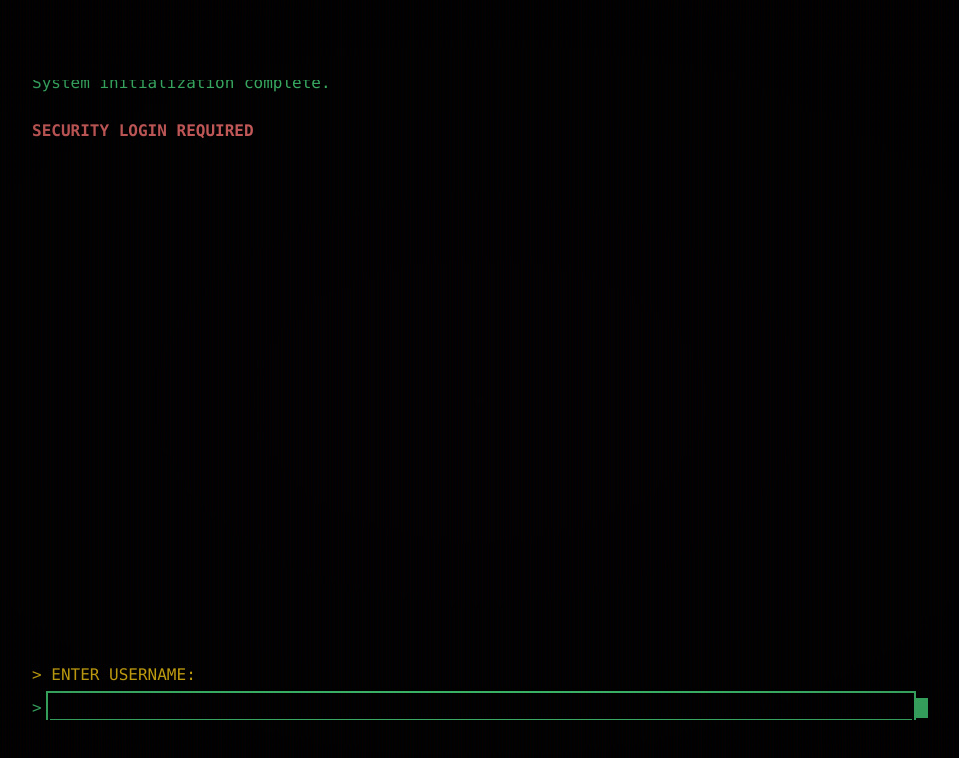
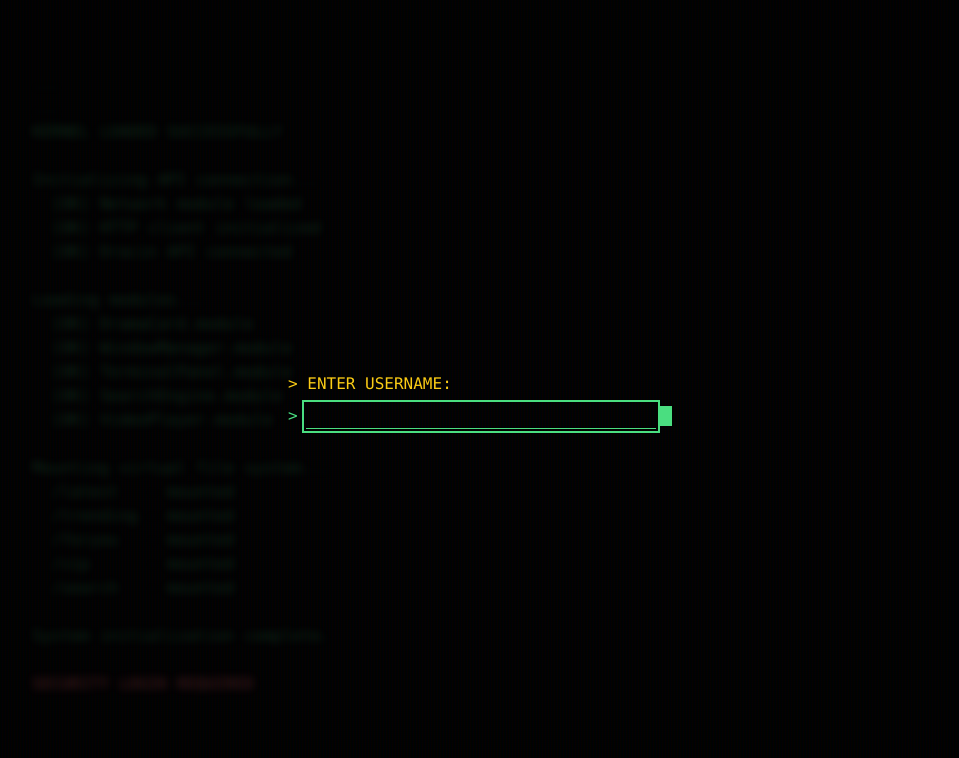
Before and after one commit to energetictree/dracin, a React (Vite) app in the folder app/: page / in a window 1280 px wide. Shown: the top 758 px of the page, without its empty margins (160-1119 px from the left). Built offline with nearby package versions, Linux system fonts and the light colour scheme.

Commit message:
fix: center login form on boot screen
- Changed from blank lines approach to fixed positioning
- Boot text now fades out with blur effect when login appears
- Login form is centered vertically and horizontally on both desktop and mobile
- Progress bar stays inside the boot sequence container

```diff
--- a/app/src/components/BootSequence.tsx
+++ b/app/src/components/BootSequence.tsx
@@ -101,7 +101,7 @@ function DesktopBootSequence({ onLogin }: BootSequenceProps) {
     return () => clearInterval(cursorInterval);
   }, []);
 
-  // Auto-scroll to bottom when new lines are added
+  // Auto-scroll to bottom during boot sequence
   useEffect(() => {
     if (scrollRef.current) {
       scrollRef.current.scrollIntoView({ behavior: 'smooth', block: 'end' });
@@ -147,8 +147,12 @@ function DesktopBootSequence({ onLogin }: BootSequenceProps) {
   }
 
   return (
-    <div className="min-h-screen bg-black flex items-center justify-center p-8 crt-screen">
-      <div ref={containerRef} className="w-full max-w-4xl max-h-[80vh] overflow-y-auto">
+    <div className="min-h-screen bg-black flex flex-col items-center justify-center p-8 crt-screen">
+      {/* Boot sequence text - fades out when login appears */}
+      <div
+        ref={containerRef}
+        className={`w-full max-w-4xl max-h-[80vh] overflow-y-auto transition-opacity duration-500 ${bootComplete ? 'opacity-20 blur-sm' : 'opacity-100'}`}
+      >
         <pre className="text-green-400 font-mono text-sm md:text-base leading-relaxed">
           {lines.map((line, index) => (
             <div key={index} className={`
@@ -163,38 +167,36 @@ function DesktopBootSequence({ onLogin }: BootSequenceProps) {
             </div>
           ))}
 
-          {/* Blank lines to push login to middle */}
+          <div ref={scrollRef} />
+
+          {/* Progress Bar */}
+          {!bootComplete && (
+            <div className="mt-8 flex items-center gap-4">
+              <span className="text-green-600 text-sm">LOADING:</span>
+              <div className="flex-1 h-6 border-2 border-green-600 p-1">
+                <div
+                  className="h-full bg-green-500 transition-all duration-100"
+                  style={{ width: `${(currentLine / bootLines.length) * 100}%` }}
+                />
+              </div>
+              <span className="text-green-400 text-sm w-12 text-right">
+                {Math.round((currentLine / bootLines.length) * 100)}%
+              </span>
+            </div>
+          )}
+        </pre>
+      </div>
+
+      {/* Login Form - Centered in screen */}
       {bootComplete && (
-            <>
-              <div>{' '}</div>
-              <div>{' '}</div>
-              <div>{' '}</div>
-              <div>{' '}</div>
-              <div>{' '}</div>
-              <div>{' '}</div>
-              <div>{' '}</div>
-              <div>{' '}</div>
-              <div>{' '}</div>
-              <div>{' '}</div>
-              <div>{' '}</div>
-              <div>{' '}</div>
-              <div>{' '}</div>
-              <div>{' '}</div>
-              <div>{' '}</div>
-              <div>{' '}</div>
-              <div>{' '}</div>
-              <div>{' '}</div>
-              <div>{' '}</div>
-              <div>{' '}</div>
-            </>
-          )}
-
+        <div className="fixed inset-0 flex items-center justify-center z-50">
+          <div className="w-full max-w-md px-8">
             {/* Login Prompts - Pure text, no boxes */}
-          {bootComplete && loginStep === 'username' && (
-            <div className="mt-4">
-              <div className="text-yellow-400">{'>'} ENTER USERNAME:</div>
+            {loginStep === 'username' && (
+              <div>
+                <div className="text-yellow-400 font-mono text-sm md:text-base">{'>'} ENTER USERNAME:</div>
                 <div className="flex items-center mt-2">
-                <span className="text-green-400 mr-2">{'>'}</span>
+                  <span className="text-green-400 mr-2 font-mono text-sm md:text-base">{'>'}</span>
                   <input
                     ref={inputRef}
                     type="text"
@@ -220,11 +222,11 @@ function DesktopBootSequence({ onLogin }: BootSequenceProps) {
               </div>
             )}
 
-          {bootComplete && loginStep === 'password' && (
-            <div className="mt-4">
-              <div className="text-yellow-400">{'>'} ENTER PASSWORD:</div>
+            {loginStep === 'password' && (
+              <div>
+                <div className="text-yellow-400 font-mono text-sm md:text-base">{'>'} ENTER PASSWORD:</div>
                 <div className="flex items-center mt-2">
-                <span className="text-green-400 mr-2">{'>'}</span>
+                  <span className="text-green-400 mr-2 font-mono text-sm md:text-base">{'>'}</span>
                   <input
                     ref={inputRef}
                     type="password"
@@ -250,30 +252,13 @@ function DesktopBootSequence({ onLogin }: BootSequenceProps) {
             )}
 
             {error && (
-            <div className="mt-4 text-red-500 font-bold">
+              <div className="mt-4 text-red-500 font-bold font-mono text-sm md:text-base">
                 {error}
               </div>
             )}
-
-          <div ref={scrollRef} />
-        </pre>
-
-        {/* Progress Bar */}
-        {!bootComplete && (
-          <div className="mt-8 flex items-center gap-4">
-            <span className="text-green-600 text-sm">LOADING:</span>
-            <div className="flex-1 h-6 border-2 border-green-600 p-1">
-              <div
-                className="h-full bg-green-500 transition-all duration-100"
-                style={{ width: `${(currentLine / bootLines.length) * 100}%` }}
-              />
           </div>
-            <span className="text-green-400 text-sm w-12 text-right">
-              {Math.round((currentLine / bootLines.length) * 100)}%
-            </span>
         </div>
       )}
-      </div>
     </div>
   );
 }
@@ -357,7 +342,7 @@ function MobileBootSequence({ onLogin }: BootSequenceProps) {
     return () => clearInterval(cursorInterval);
   }, []);
 
-  // Auto-scroll to bottom when new lines are added
+  // Auto-scroll to bottom during boot sequence
   useEffect(() => {
     if (scrollRef.current) {
       scrollRef.current.scrollIntoView({ behavior: 'smooth', block: 'end' });
@@ -403,8 +388,11 @@ function MobileBootSequence({ onLogin }: BootSequenceProps) {
 
   return (
     <div className="min-h-screen bg-black flex flex-col p-4 crt-screen overflow-hidden">
-      {/* Full scrolling boot log */}
-      <div ref={containerRef} className="flex-1 w-full max-w-md mx-auto overflow-y-auto font-mono text-xs">
+      {/* Boot sequence text - fades out when login appears */}
+      <div
+        ref={containerRef}
+        className={`flex-1 w-full max-w-md mx-auto overflow-y-auto font-mono text-xs transition-opacity duration-500 ${bootComplete ? 'opacity-20 blur-sm' : 'opacity-100'}`}
+      >
         <pre className="text-green-400 leading-relaxed whitespace-pre-wrap">
           {lines.map((line, index) => (
             <div key={index} className={`
@@ -418,33 +406,20 @@ function MobileBootSequence({ onLogin }: BootSequenceProps) {
             </div>
           ))}
 
-          {/* Blank lines to push login to middle */}
+          <div ref={scrollRef} />
+        </pre>
+      </div>
+
+      {/* Login Form - Centered in screen */}
       {bootComplete && (
-            <>
-              <div>{' '}</div>
-              <div>{' '}</div>
-              <div>{' '}</div>
-              <div>{' '}</div>
-              <div>{' '}</div>
-              <div>{' '}</div>
-              <div>{' '}</div>
-              <div>{' '}</div>
-              <div>{' '}</div>
-              <div>{' '}</div>
-              <div>{' '}</div>
-              <div>{' '}</div>
-              <div>{' '}</div>
-              <div>{' '}</div>
-              <div>{' '}</div>
-            </>
-          )}
-
+        <div className="fixed inset-0 flex items-center justify-center z-50">
+          <div className="w-full max-w-xs px-4">
             {/* Login Prompts - Pure text, no boxes */}
-          {bootComplete && loginStep === 'username' && (
-            <div className="mt-4">
-              <div className="text-yellow-400 text-xs">{'>'} USERNAME:</div>
+            {loginStep === 'username' && (
+              <div>
+                <div className="text-yellow-400 font-mono text-xs">{'>'} USERNAME:</div>
                 <div className="flex items-center mt-1">
-                <span className="text-green-400 mr-1 text-xs">{'>'}</span>
+                  <span className="text-green-400 mr-1 font-mono text-xs">{'>'}</span>
                   <input
                     ref={inputRef}
                     type="text"
@@ -470,11 +445,11 @@ function MobileBootSequence({ onLogin }: BootSequenceProps) {
               </div>
             )}
 
-          {bootComplete && loginStep === 'password' && (
-            <div className="mt-4">
-              <div className="text-yellow-400 text-xs">{'>'} PASSWORD:</div>
+            {loginStep === 'password' && (
+              <div>
+                <div className="text-yellow-400 font-mono text-xs">{'>'} PASSWORD:</div>
                 <div className="flex items-center mt-1">
-                <span className="text-green-400 mr-1 text-xs">{'>'}</span>
+                  <span className="text-green-400 mr-1 font-mono text-xs">{'>'}</span>
                   <input
                     ref={inputRef}
                     type="password"
@@ -500,14 +475,13 @@ function MobileBootSequence({ onLogin }: BootSequenceProps) {
             )}
 
             {error && (
-            <div className="mt-4 text-red-500 font-bold text-xs">
+              <div className="mt-4 text-red-500 font-bold font-mono text-xs">
                 {error}
               </div>
             )}
-
-          <div ref={scrollRef} />
-        </pre>
           </div>
+        </div>
+      )}
 
       {/* Progress Bar at bottom */}
       {!bootComplete && (
```
Lines whose indentation alone changed are shown as unchanged.
